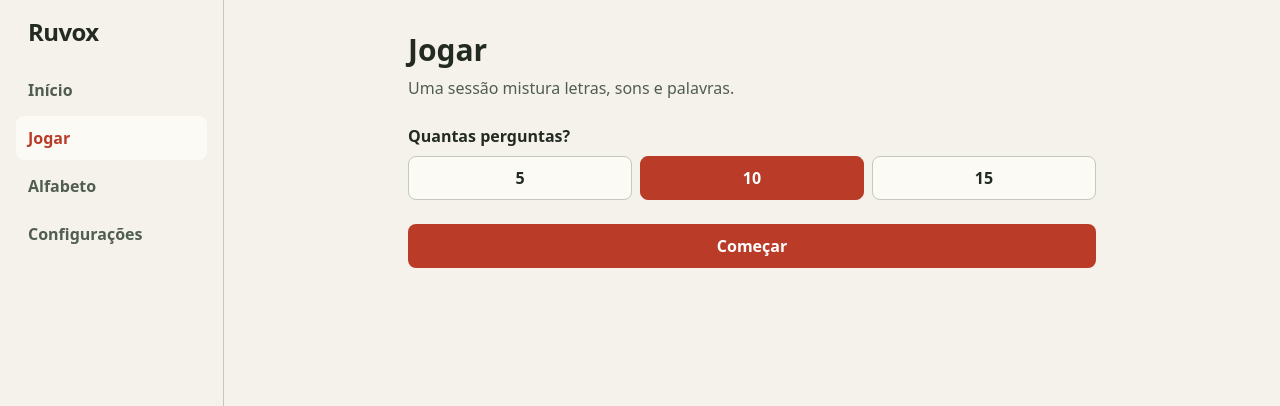
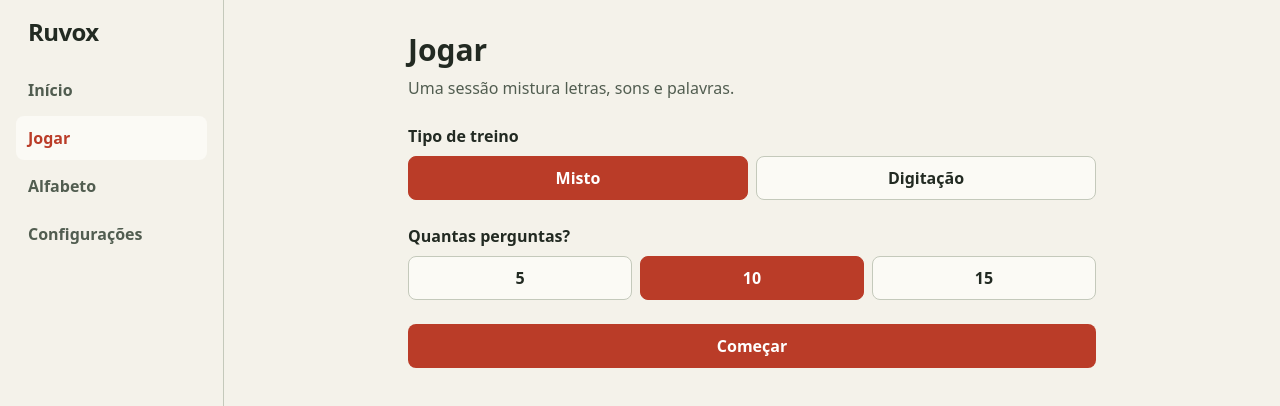
Before and after one commit to Rafaleel/ruvox, a React (Vite) app in the folder frontend/: page /play in a window 1280 px wide. Shown: the top 406 px of the page. Built offline with nearby package versions, Linux system fonts and the light colour scheme.

Commit message:
feat(frontend): add mixed and typing mode choice

```diff
--- a/frontend/src/Play.tsx
+++ b/frontend/src/Play.tsx
@@ -1,15 +1,48 @@
 import { useMutation } from "@tanstack/react-query";
 import { useState } from "react";
-import { createSession, type Session } from "./api/client";
+import { createSession, type Session, type SessionCreate } from "./api/client";
 import { Button } from "./components/Button";
 import { ErrorMessage } from "./components/ErrorMessage";
 import { Quiz } from "./Quiz";
 
 const SIZES = [5, 10, 15];
+const MODES: { label: string; mode: SessionCreate["mode"] }[] = [
+  { label: "Misto", mode: "mixed" },
+  { label: "Digitação", mode: 4 },
+];
+
+function Pill({
+  name,
+  label,
+  checked,
+  onChange,
+}: {
+  name: string;
+  label: string;
+  checked: boolean;
+  onChange: () => void;
+}) {
+  return (
+    <label className="flex-1">
+      <input
+        type="radio"
+        name={name}
+        value={label}
+        checked={checked}
+        onChange={onChange}
+        className="peer sr-only"
+      />
+      <span className="flex min-h-11 cursor-pointer items-center justify-center rounded-lg border border-line bg-surface font-semibold peer-checked:border-accent peer-checked:bg-accent peer-checked:text-on-accent peer-focus-visible:outline-2 peer-focus-visible:outline-offset-2 peer-focus-visible:outline-accent">
+        {label}
+      </span>
+    </label>
+  );
+}
 
 export function Play() {
   const [session, setSession] = useState<Session | null>(null);
   const [size, setSize] = useState(10);
+  const [mode, setMode] = useState<SessionCreate["mode"]>("mixed");
   const start = useMutation({
     mutationFn: createSession,
     onSuccess: setSession,
@@ -31,29 +64,37 @@ export function Play() {
         Uma sessão mistura letras, sons e palavras.
       </p>
       <fieldset className="mt-6">
+        <legend className="mb-2 font-semibold">Tipo de treino</legend>
+        <div className="flex gap-2">
+          {MODES.map((m) => (
+            <Pill
+              key={m.label}
+              name="mode"
+              label={m.label}
+              checked={mode === m.mode}
+              onChange={() => setMode(m.mode)}
+            />
+          ))}
+        </div>
+      </fieldset>
+      <fieldset className="mt-6">
         <legend className="mb-2 font-semibold">Quantas perguntas?</legend>
         <div className="flex gap-2">
           {SIZES.map((n) => (
-            <label key={n} className="flex-1">
-              <input
-                type="radio"
-                name="size"
-                value={n}
-                checked={size === n}
-                onChange={() => setSize(n)}
-                className="peer sr-only"
-              />
-              <span className="flex min-h-11 cursor-pointer items-center justify-center rounded-lg border border-line bg-surface font-semibold peer-checked:border-accent peer-checked:bg-accent peer-checked:text-on-accent peer-focus-visible:outline-2 peer-focus-visible:outline-offset-2 peer-focus-visible:outline-accent">
-                {n}
-              </span>
-            </label>
+            <Pill
+              key={n}
+              name="size"
+              label={String(n)}
+              checked={size === n}
+              onChange={() => setSize(n)}
+            />
           ))}
         </div>
       </fieldset>
       <Button
         className="mt-6 w-full"
         disabled={start.isPending}
-        onClick={() => start.mutate({ mode: "mixed", size })}
+        onClick={() => start.mutate({ mode, size })}
       >
         {start.isPending ? "Começando…" : "Começar"}
       </Button>
@@ -61,7 +102,7 @@ export function Play() {
         <div className="mt-4">
           <ErrorMessage
             error={start.error}
-            onRetry={() => start.mutate({ mode: "mixed", size })}
+            onRetry={() => start.mutate({ mode, size })}
           />
         </div>
       )}
```
